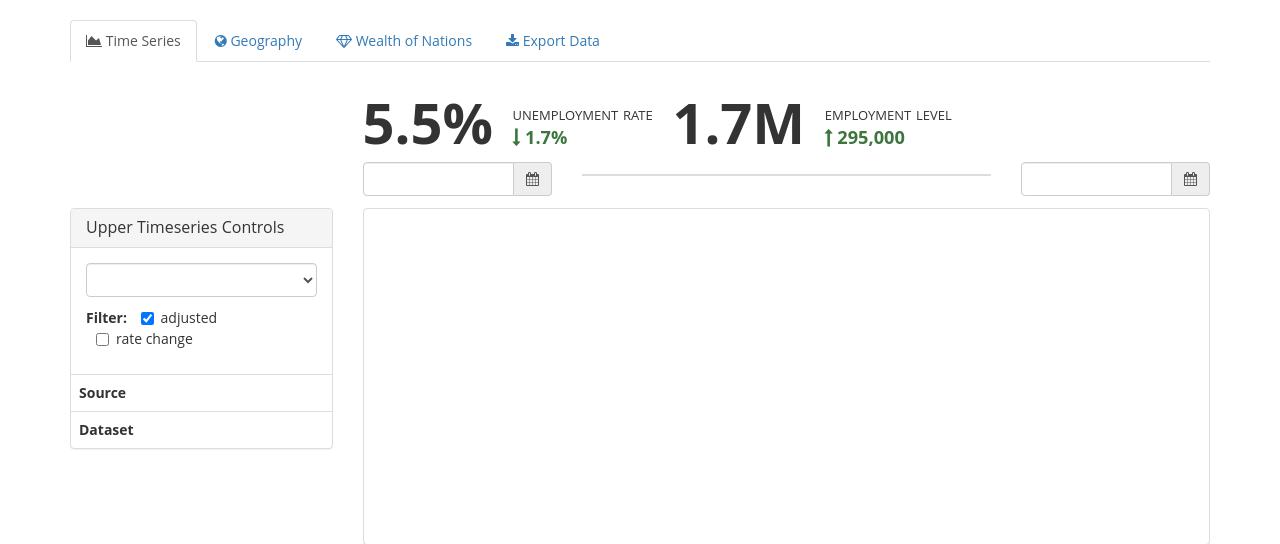
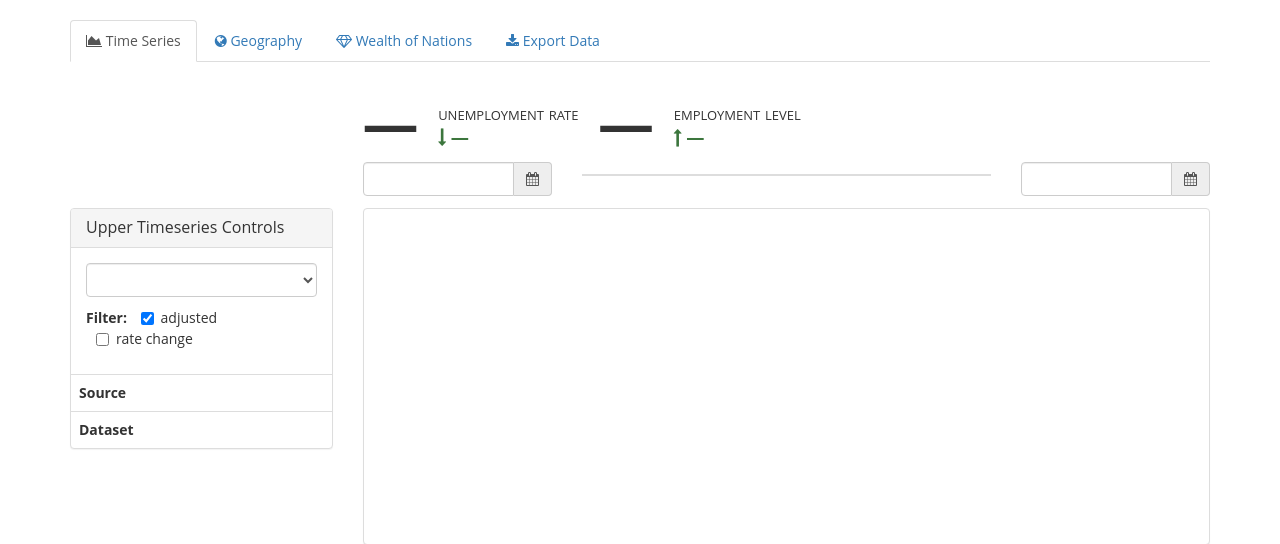
Before and after one commit to bbengfort/jobs-report, a Flask app: page / in a window 1280 px wide. Shown: the part 52-596 px from the top of the page. Run offline with Flask 2, Linux system fonts and the light colour scheme; data that the repository does not hold is empty; parts of the project's set-up code (start-up, migrations or seed data) failed here and were passed over; some libraries are stand-ins or nearby versions.

Commit message:
headline details

```diff
--- a/elmr/static/js/tsapp.js
+++ b/elmr/static/js/tsapp.js
@@ -195,7 +195,7 @@ $(function() {
 
   // Default Upper Series
   var DEFAULT_UPPER_SERIES = "LNS14000000";
-  var DEFAULT_LOWER_SERIES = "CES0000000001";
+  var DEFAULT_LOWER_SERIES = "LNS12000000";
 
   // Append "upper" and "lower" to get specific controls
   var ctrlIDs = {
@@ -316,7 +316,8 @@ $(function() {
         }
       });
 
-    console.log("Time Series Application Started");
+      updateHeadlines();
+      console.log("Time Series Application Started");
   });
 
   /*
@@ -344,7 +345,7 @@ $(function() {
 
     // Handle # nonfarm jobs (right headline)
     var rh = $("#right-headline");
-    rh.find(".headline-number").text(Math.round(ed.LNS12000000 / 1000) + "K");
+    rh.find(".headline-number").text((ed.LNS12000000 / 1000).toFixed(1) + "M");
 
     var jobsDiff = ed.LNS12000000 - sd.LNS12000000;
     p = rh.find(".headline-delta");
@@ -355,7 +356,7 @@ $(function() {
       p.html($('<i class="fa fa-long-arrow-down"></i>'))
       p.removeClass("text-success").addClass("text-danger");
     }
-    p.append("&nbsp;" + Math.abs(jobsDiff));
+    p.append("&nbsp;" + (Math.abs(jobsDiff / 1000).toFixed(1)) + "M");
   }
 
 });
--- a/elmr/static/js/utils.js
+++ b/elmr/static/js/utils.js
@@ -21,6 +21,14 @@ function parseBool(str) {
       str.toLowerCase()
          .replace('no','false')
          .replace('yes','true'));
+}
+
+/*
+ * Stringifies a number with commas
+ http://stackoverflow.com/questions/2901102/how-to-print-a-number-with-commas-as-thousands-separators-in-javascript
+ */
+function numberWithCommas(x) {
+    return x.toString().replace(/\B(?=(\d{3})+(?!\d))/g, ",");
 }
 
 /*
--- a/elmr/templates/application/timeseries.html
+++ b/elmr/templates/application/timeseries.html
@@ -7,28 +7,28 @@
         <div class="headline-wrapper">
           <!-- Left Headline -->
           <div id="left-headline" class="headline">
-              <div class="headline-number">5.5%</div>
+              <div class="headline-number">&mdash;</div>
               <div class="headline-detail">
                 <p class="headline-label">
                   unemployment rate
                 </p>
                 <p class="headline-delta text-success">
                   <i class="fa fa-long-arrow-down"></i>
-                  1.7%
+                  &mdash;
                 </p>
               </div>
           </div><!-- end left headline -->
 
           <!-- Right Headline -->
           <div id="right-headline" class="headline">
-            <div class="headline-number">1.7M</div>
+            <div class="headline-number">&mdash;</div>
             <div class="headline-detail">
               <p class="headline-label">
                 employment level
               </p>
               <p class="headline-delta text-success">
                 <i class="fa fa-long-arrow-up"></i>
-                295,000
+                &mdash;
               </p>
             </div>
           </div><!-- end right headline -->
```
